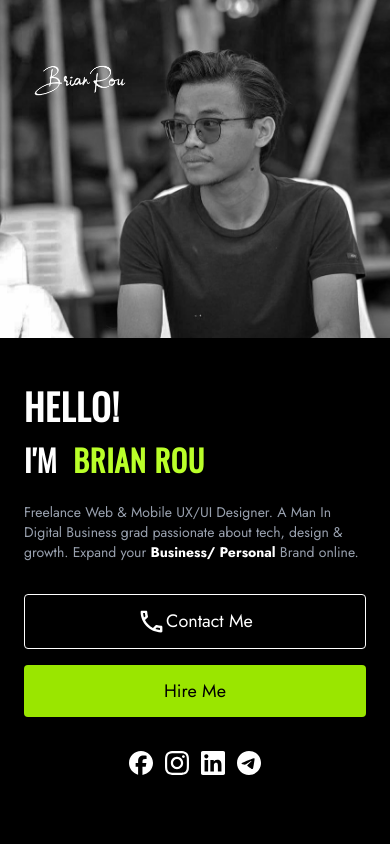
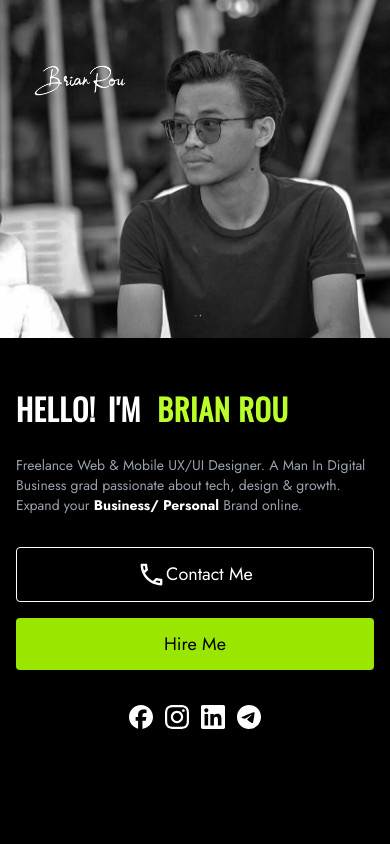
Before and after one commit to THY14/Brian-Rou_portfolio, a React (Vite) app: page / in a window 390 px wide. Shown: the top 844 px of the page. Built offline with nearby package versions, Linux system fonts and the light colour scheme.

Commit message:
uptodate

```diff
--- a/src/page/Home.jsx
+++ b/src/page/Home.jsx
@@ -38,14 +38,15 @@ const Home = () => {
         </div>
 
         {/* Right text section */}
-        <div className="w-full sm:w-1/2 bg-black text-white flex flex-col px-6 sm:px-12 lg:px-24 py-12 sm:py-0 relative h-[60vh] sm:h-full ">
-          <div className="sm:absolute sm:top-64">
-            <h1 className="text-4xl sm:text-7xl lg:text-7xl lg:mt-[100%] md:text-5xl md:mt-[50%] xl:-mt-22  font-bold font-oswald tracking-wide">
+        <div className="w-full sm:w-1/2 bg-black text-white flex flex-col  px-4 sm:px-12 lg:px-24 py-12 sm:py-0 relative h-[60vh] sm:h-full  ">
+            <div className='flex flex-row md:flex md:flex-col'>
+              <div className="sm:absolute sm:top-64">
+            <h1 className="text-[30px] sm:text-7xl lg:text-7xl lg:mt-[100%] md:text-5xl md:mt-[50%] xl:-mt-22  font-bold font-oswald tracking-wide">
               <AnimatedLetters text="HELLO!" />
             </h1>
           </div>
           <div className="mt-4 sm:mt-0 sm:absolute sm:top-[320px] ">
-            <h2 className="text-3xl sm:text-7xl lg:text-7xl lg:mt-[60%]  xl:-mt-14  font-bold font-oswald tracking-wide flex flex-wrap md:text-5xl md:mt-[30%]">
+            <h2 className="text-[30px] sm:text-7xl -mt-4 ml-3 lg:text-7xl lg:mt-[60%]  xl:-mt-14  font-bold font-oswald tracking-wide flex flex-wrap md:text-5xl md:mt-[30%]">
               <AnimatedLetters text="I'M" delay={0.8} />
               <span className="mx-2"></span>
               <AnimatedLetters text="BRIAN" delay={1.2} color="#BAFF29" />
@@ -53,6 +54,7 @@ const Home = () => {
               <AnimatedLetters text="ROU" delay={1.8} color="#BAFF29" />
             </h2>
           </div>
+            </div>
 
           <div className="mt-6 sm:mt-0 sm:absolute sm:top-[440px] max-w-full md:mt-[25%] md:w-[290px] lg:mt-[60%]  xl:-mt-12 xl:w-[540px] ">
             <p className="text-gray-400 text-sm sm:text-base lg:text-lg xl:text-[15px]">
```
Also changed, not shown: src/index.css (line endings or trailing spaces).
